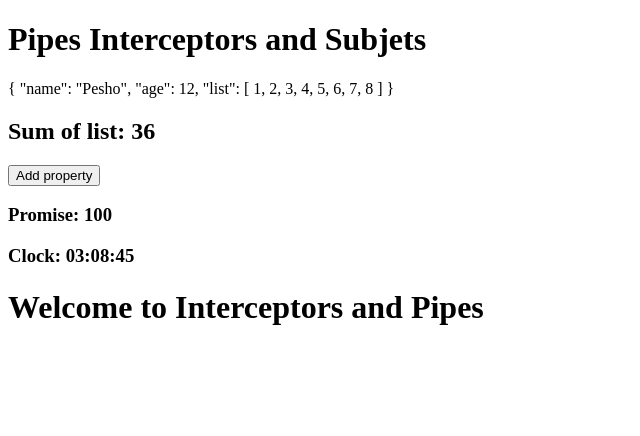
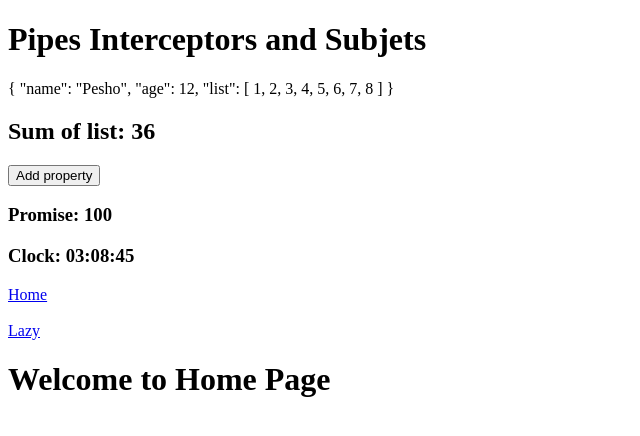
Before and after one commit to DeyanaNikolova/Angular-june-2023, an Angular app in the folder pipes-and-subjects/: page /home in a window 1280 px wide. Shown: the top 436 px of the page, without its empty margins (0-640 px from the left). Built offline with nearby package versions, Linux system fonts and the light colour scheme; no server answers.

Commit message:
Add lazy loading

```diff
--- a/pipes-and-subjects/src/app/app.component.html
+++ b/pipes-and-subjects/src/app/app.component.html
@@ -16,4 +16,13 @@
   <h3>Clock: {{ time$ | async | date : "hh:mm:ss" }}</h3>
 </div>
 
+<nav>
+  <div>
+    <a routerLink="/">Home</a>
+  </div>
+  <br />
+  <div>
+    <a routerLink="/lazy">Lazy</a>
+  </div>
+</nav>
 <router-outlet />
--- a/pipes-and-subjects/src/app/app.module.ts
+++ b/pipes-and-subjects/src/app/app.module.ts
@@ -9,6 +9,7 @@ import { HomeComponent } from './home/home.component';
 import { AppRoutingModule } from './app-routing.module';
 
 
+
 @NgModule({
   declarations: [
     AppComponent,
@@ -18,7 +19,7 @@ import { AppRoutingModule } from './app-routing.module';
   imports: [
     BrowserModule,
     HttpClientModule,
-    AppRoutingModule
+    AppRoutingModule,
   ],
   providers: [appInterceptorProvider],
   bootstrap: [AppComponent]
--- a/pipes-and-subjects/src/app/home/home.component.html
+++ b/pipes-and-subjects/src/app/home/home.component.html
@@ -1 +1 @@
-<h1>Welcome to Interceptors and Pipes</h1>
+<h1>Welcome to Home Page</h1>
--- a/pipes-and-subjects/src/app/lazy/lasy/lasy.component.html
+++ b/pipes-and-subjects/src/app/lazy/lasy/lasy.component.html
@@ -1 +1 @@
-<p>lasy works!</p>
+<h1>Welcome to Lazy Loading Page</h1>
--- a/pipes-and-subjects/src/app/lazy/lazy.router.ts
+++ b/pipes-and-subjects/src/app/lazy/lazy.router.ts
@@ -5,7 +5,7 @@ import { LasyComponent } from './lasy/lasy.component';
 const routes: Routes = [
   {
     path: '',
-    pathMatch:'full',
+    pathMatch: 'full',
     component: LasyComponent,
   },
 ];
```
Also changed, not shown: pipes-and-subjects/src/app/app-routing.module.ts (+5 -2 lines), pipes-and-subjects/src/app/lazy/lazy.module.ts (+4 -11 lines).
